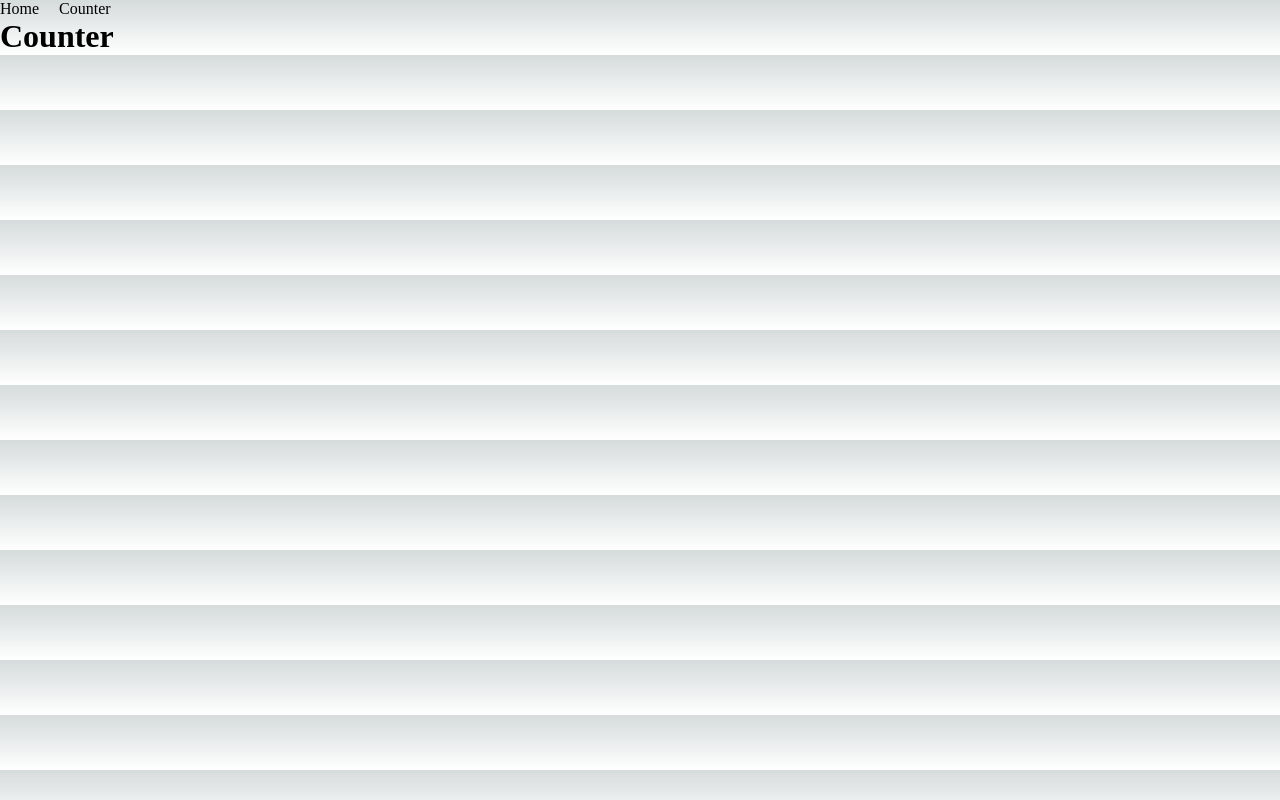
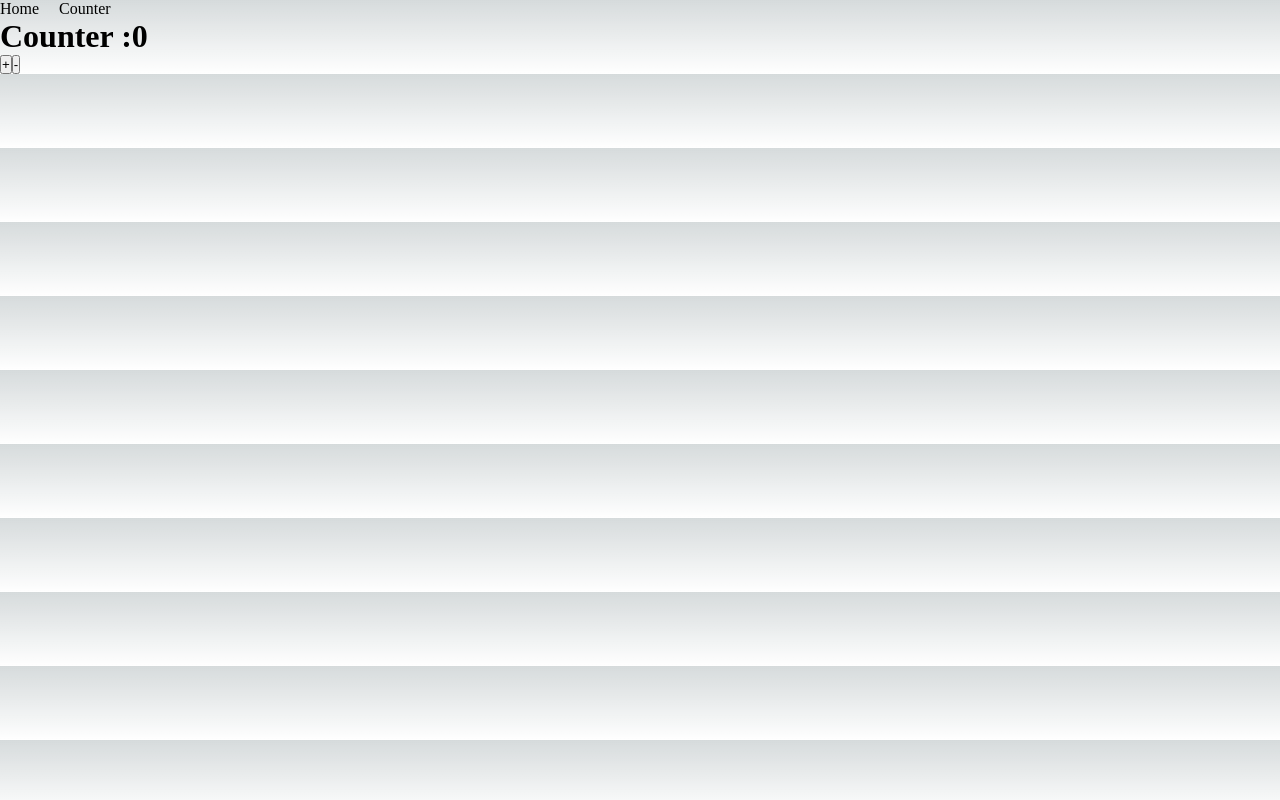
Before and after one commit to yogeshnishad007/my-action, a Next.js app: page /counter in a window 1280 px wide. Built offline with nearby package versions, Linux system fonts and the light colour scheme.

Commit message:
new changes counter

```diff
--- a/package.json
+++ b/package.json
@@ -4,7 +4,7 @@
   "private": true,
   "scripts": {
     "dev": "next dev",
-    "build": "next build",
+    "build": "next build && next export",
     "start": "next start",
     "lint": "next lint"
   },
@@ -15,5 +15,6 @@
     "next": "13.1.1",
     "react": "18.2.0",
     "react-dom": "18.2.0"
-  }
+  },
+  "homepage": "."
 }
--- a/pages/counter.jsx
+++ b/pages/counter.jsx
@@ -1,10 +1,19 @@
 import React from 'react'
+import { useState } from 'react'
 
 const counter = () => {
+    const [count,setCount]=useState(0)
   return (
     <div>
 
-        <h1>Counter</h1>
+        <h1>Counter :{count}</h1>
+
+
+        <div>
+
+            <button onClick={()=> setCount(count+1)}>+</button>
+            <button onClick={()=> setCount(count-1)}>-</button>
+        </div>
 
 
 
```
Also changed, not shown: 1 other file (tests, documents, lock files or other folders).
